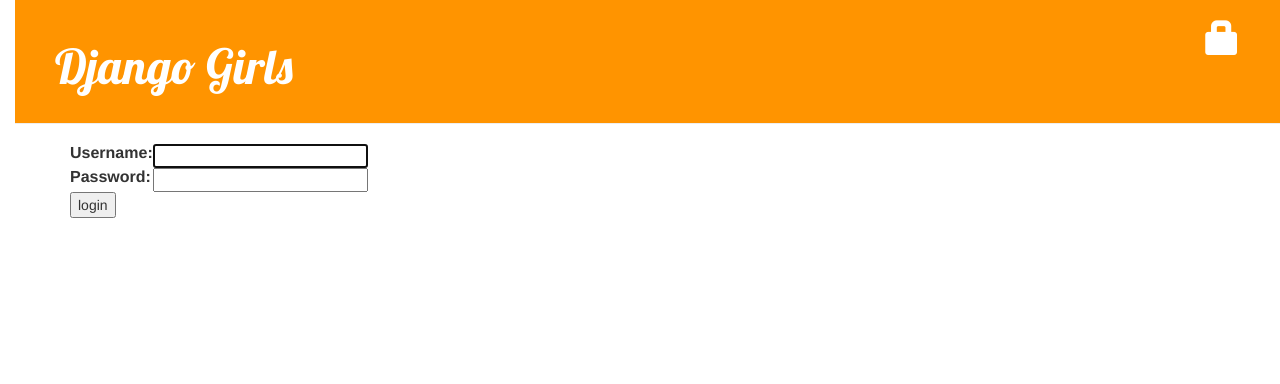
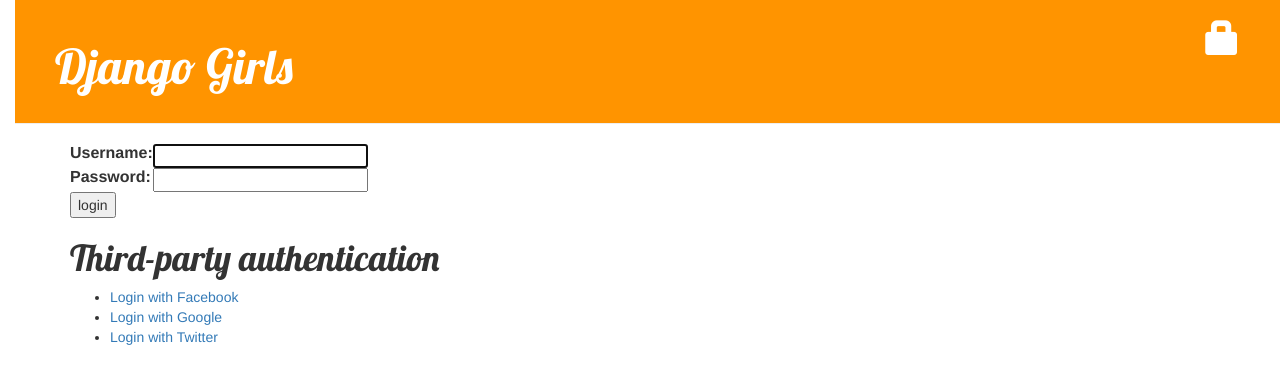
Before and after one commit to sbshrey/my-first-blog, a Django app: page /login/ in a window 1280 px wide. Shown: the top 384 px of the page. Run offline with Django 3.2, Linux system fonts and the light colour scheme; some libraries are stand-ins or nearby versions.

Commit message:
final commit log in with facebook

```diff
--- a/mysite/settings.py
+++ b/mysite/settings.py
@@ -87,7 +87,7 @@
     'django.contrib.auth.backends.ModelBackend',
 ]
 
-LOGIN_REDIRECT_URL = '/blog'
+LOGIN_REDIRECT_URL = '/'
 
 SOCIAL_AUTH_FACEBOOK_KEY = '1328194247197300'
 
--- a/mysite/urls.py
+++ b/mysite/urls.py
@@ -23,11 +23,11 @@
 
 
 urlpatterns = [
-    url(r'^$', thirdauth.views.home, name='home'),
+    # url(r'^$', thirdauth.views.home, name='home'),
     url(r'', include('social.apps.django_app.urls', namespace='social')),
     url(r'', include('django.contrib.auth.urls', namespace='auth')),
+    url(r'', include('blog.urls')),
     url(r'^admin/', admin.site.urls),
     url(r'^accounts/login/$', django.contrib.auth.views.login, name='login'),
     url(r'^accounts/logout/$', django.contrib.auth.views.logout, name='logout', kwargs={'next_page': '/'}),
-    url(r'^blog/', include('blog.urls')),
 ]
--- a/templates/blog/base.html
+++ b/templates/blog/base.html
@@ -1,6 +1,25 @@
 {% load staticfiles %}
 <html>
   <head>
+       <meta charset="utf-8">
+       <meta http-equiv="X-UA-Compatible" content="IE=edge">
+       <meta name="viewport" content="width=device-width, initial-scale=1">
+       <title>{% block title %}Third-party Authentication Tutorial{% endblock %}</title>
+
+       <!-- Bootstrap
+       <link href="/static/css/bootstrap.min.css" rel="stylesheet">
+       <link href="/static/css/bootstrap-theme.min.css" rel="stylesheet">
+       <link href="/static/css/fbposter.css" rel="stylesheet">
+
+       <!-- HTML5 Shim and Respond.js IE8 support of HTML5 elements and media queries -->
+       <!-- WARNING: Respond.js doesn't work if you view the page via file:// -->
+       <!--[if lt IE 9]>
+
+
+         <script src="https://oss.maxcdn.com/libs/html5shiv/3.7.0/html5shiv.js"></script>
+         <script src="https://oss.maxcdn.com/libs/respond.js/1.4.2/respond.min.js"></script>
+       <![endif]-->
+
     <title>Django Girls blog</title>
     <link rel="stylesheet" href="//maxcdn.bootstrapcdn.com/bootstrap/3.2.0/css/bootstrap.min.css">
     <link rel="stylesheet" href="//maxcdn.bootstrapcdn.com/bootstrap/3.2.0/css/bootstrap-theme.min.css">
@@ -49,5 +68,12 @@
         </div>
       </div>
     </div>
+
+
+  <!-- jQuery (necessary for Bootstrap's JavaScript plugins) -->
+   <script src="https://ajax.googleapis.com/ajax/libs/jquery/1.11.0/jquery.min.js"></script>
+   <!-- Include all compiled plugins (below), or include individual files as needed -->
+   <script src="/static/js/bootstrap.min.js"></script>
+
   </body>
 </html>
--- a/templates/registration/login.html
+++ b/templates/registration/login.html
@@ -21,4 +21,31 @@
       <input type="submit" value="login" />
       <input type="hidden" name="next" value="{{ next }}" />
   </form>
+
+<div>
+ <h1>Third-party authentication</h1>
+
+ <p>
+   <ul>
+   {% if user and not user.is_anonymous %}
+     <li>
+       <a>Hello {{ user.get_full_name|default:user.username }}!</a>
+     </li>
+     <li>
+       <a href="{% url 'auth:logout' %}?next={{ request.path }}">Logout</a>
+     </li>
+   {% else %}
+     <li>
+       <a href="{% url 'social:begin' 'facebook' %}?next={{ request.path }}/blog/">Login with Facebook</a>
+     </li>
+     <li>
+       <a href="{% url 'social:begin' 'google-oauth2' %}?next={{ request.path }}/blog">Login with Google</a>
+     </li>
+     <li>
+       <a href="{% url 'social:begin' 'twitter' %}?next={{ request.path }}/blog">Login with Twitter</a>
+     </li>
+   {% endif %}
+   </ul>
+ </p>
+ </div>
 {% endblock %}
```
